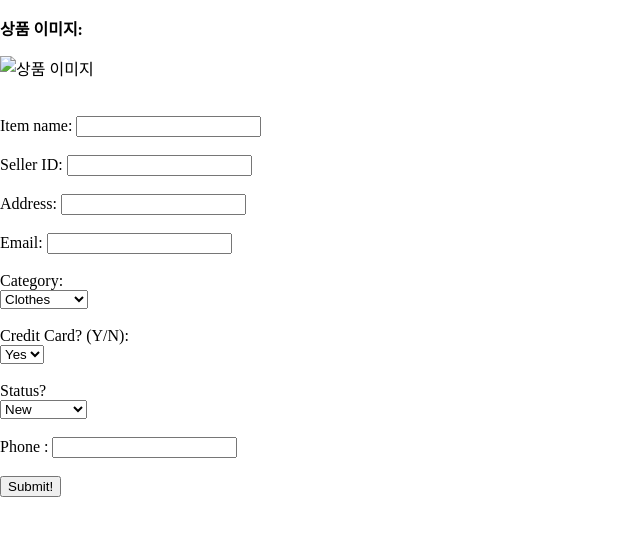
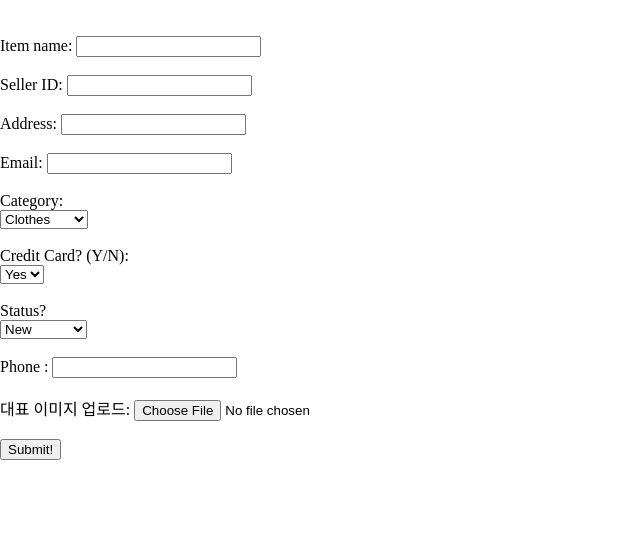
Before and after one commit to brynhildr04/flask_BugBusters, a Flask app: template templates/cart.html in a window 1280 px wide. Shown: the part 52-588 px from the top of the page, without its empty margins (0-640 px from the left). Run offline with Flask 3, Linux system fonts and the light colour scheme; the template is opened without the code that fills it, so the values that code supplies are empty.

Commit message:
Update cart.html

```diff
--- a/templates/cart.html
+++ b/templates/cart.html
@@ -1,10 +1,6 @@
 {% extends "index.html" %}
 {% block section %}
-<form action="/submit_item_post" method="post">
-    <div>
-        <p><strong>상품 이미지:</strong></p>
-        <img src="{{ item.image_url }}" alt="상품 이미지" style="max-width:300px;">
-    </div>
+<form method="post" enctype="multipart/form-data" action="/submit_item_post">
     <div><br><br>
         <label for="name">Item name: </label>
         <input type="text" name="name" id="name" required><br><br>
@@ -55,6 +51,10 @@
         <input type="text" name="phone" id="phone"><br><br>
     </div>
     <div>
+            <label for="img">대표 이미지 업로드:</label>
+            <input type="file" name="file" id="img" /><br><br>
+        </div>
+    <div>
         <input type="submit" value="Submit!"><br><br>
     </div>
 </form>
```
